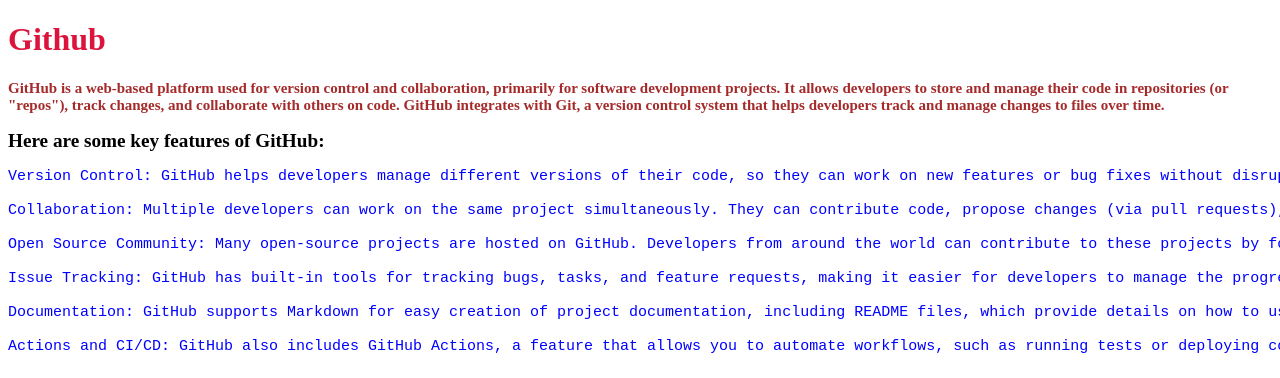
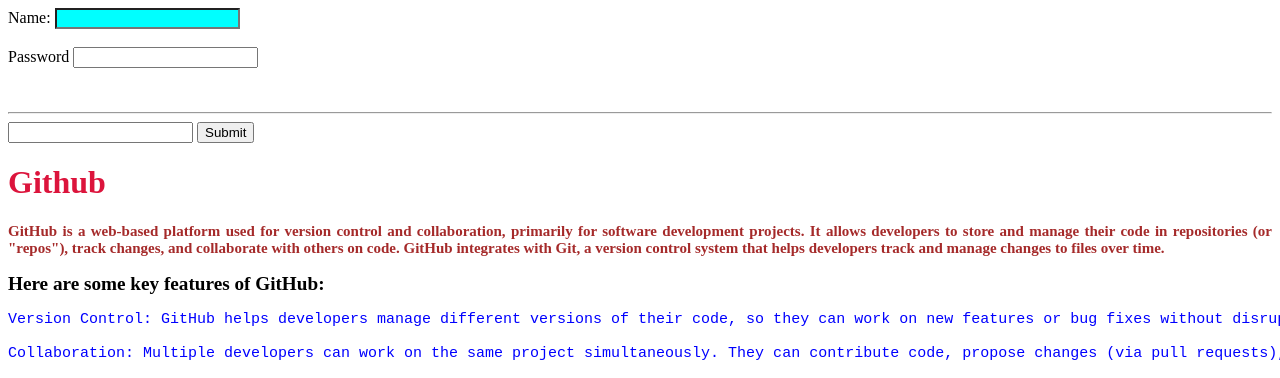
Before and after one commit to Manishpathak02/css-learning, a plain HTML site: page index.html in a window 1280 px wide. Shown: the top 378 px of the page. Drawn offline with Linux system fonts and the light colour scheme.

Commit message:
input
I used to add input code and tried to add some style

```diff
--- a/index.html
+++ b/index.html
@@ -5,7 +5,12 @@
     <meta name="viewport" content="width=device-width, initial-scale=1.0">
 
     <title>Document</title>
-</head>
+
+
+
+</head><form action="">  Name: <input type="Name" style="background-color: aqua;"></form><br> Password <input type="text"><br><br><br> <hr>
+<form action="/submit.php/" method="post" style="color: rgb(40, 224, 15) ;"> <input type="text" name="username "> <input type="submit" name="subcribe"> </form>
+
 <body>
 <link rel="stylesheet" href="index.css">
 <style>
@@ -22,7 +27,7 @@
     pre{
         color: blue;
         font-size: 15px;
-        font-style: initial;
+
     }
     h2{
 
@@ -32,10 +37,11 @@
     li{color: green;}
     table{  tab-size: 0ex;}
 
+
 </style>
 <style>::backdrop</style>
-    <h1>Github</h1>
-    <p>   <h1 style="font-size: 15px; color: brown;"
+    <h1 style=" text-align: justify;">Github</h1>
+    <p>   <h1 style="font-size: 15px; color: brown; text-align: justify;"
     >GitHub is a web-based platform used for version control and collaboration, primarily for software development projects. It allows developers to store and manage their code in repositories (or "repos"), track changes, and collaborate with others on code. GitHub integrates with Git, a version control system that helps developers track and manage changes to files over time.</p>
 
     <h2>
```
